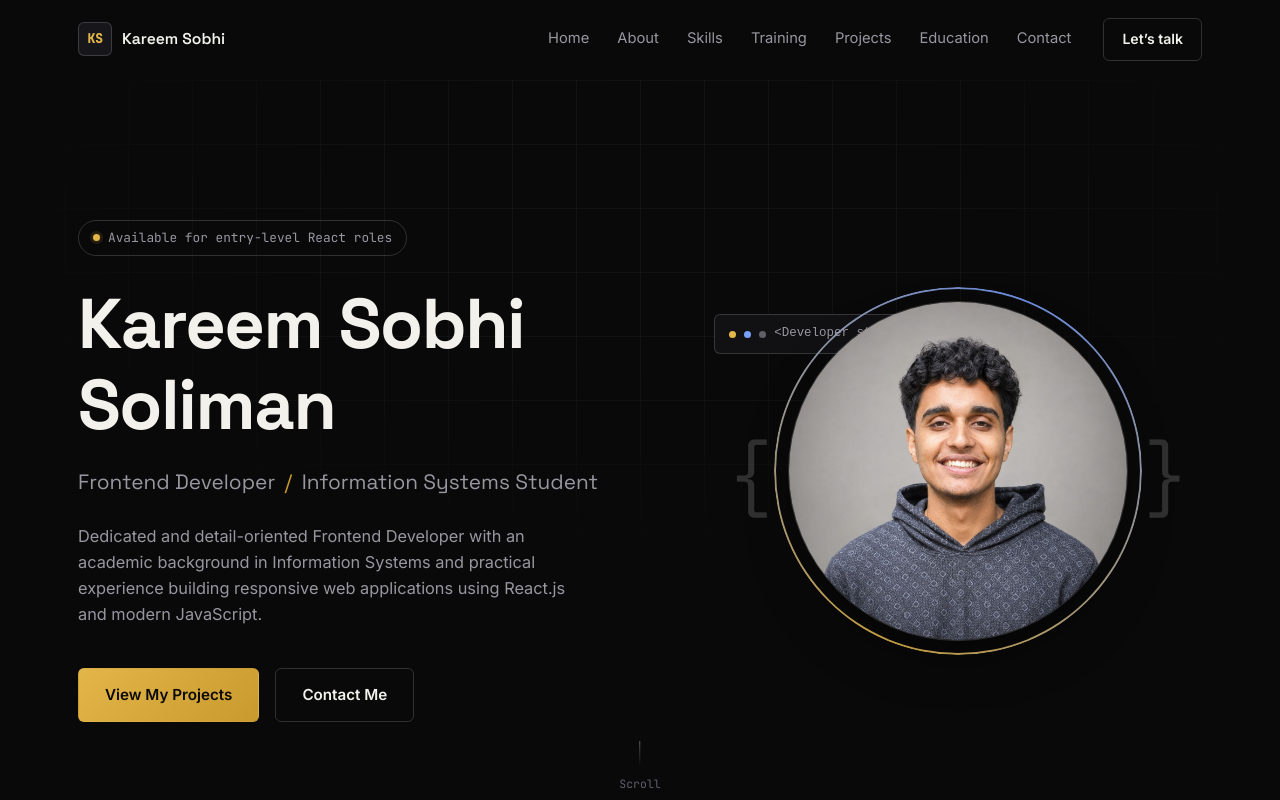
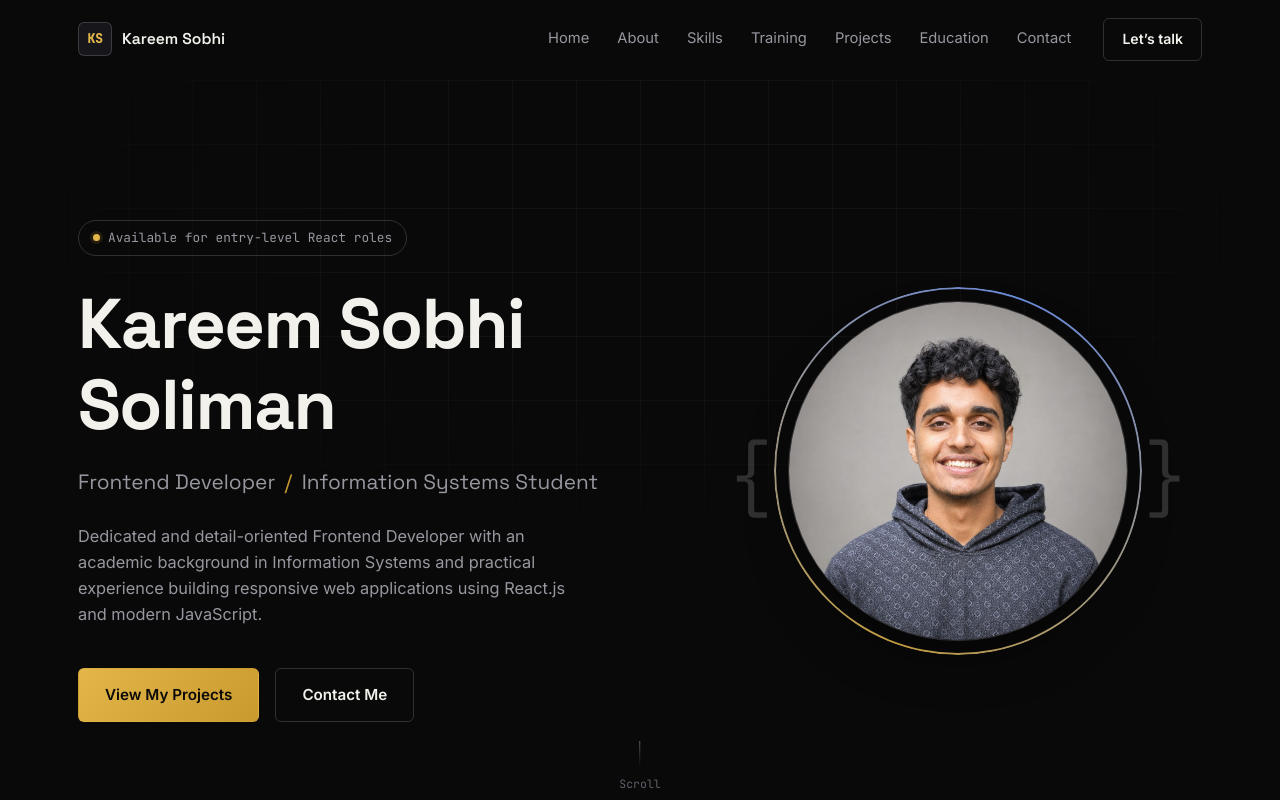
Before and after one commit to Enzokk23/portfolio, a React (Vite) app: page / in a window 1280 px wide. Shown: the top 800 px of the page. Built offline with nearby package versions, Linux system fonts and the light colour scheme.

Commit message:
Update index.css

```diff
--- a/src/index.css
+++ b/src/index.css
@@ -546,8 +546,6 @@ textarea {
 
 .hero__code-chip {
   position: absolute;
-  top: 4%;
-  left: 0;
   display: flex;
   align-items: center;
   gap: 8px;
```
